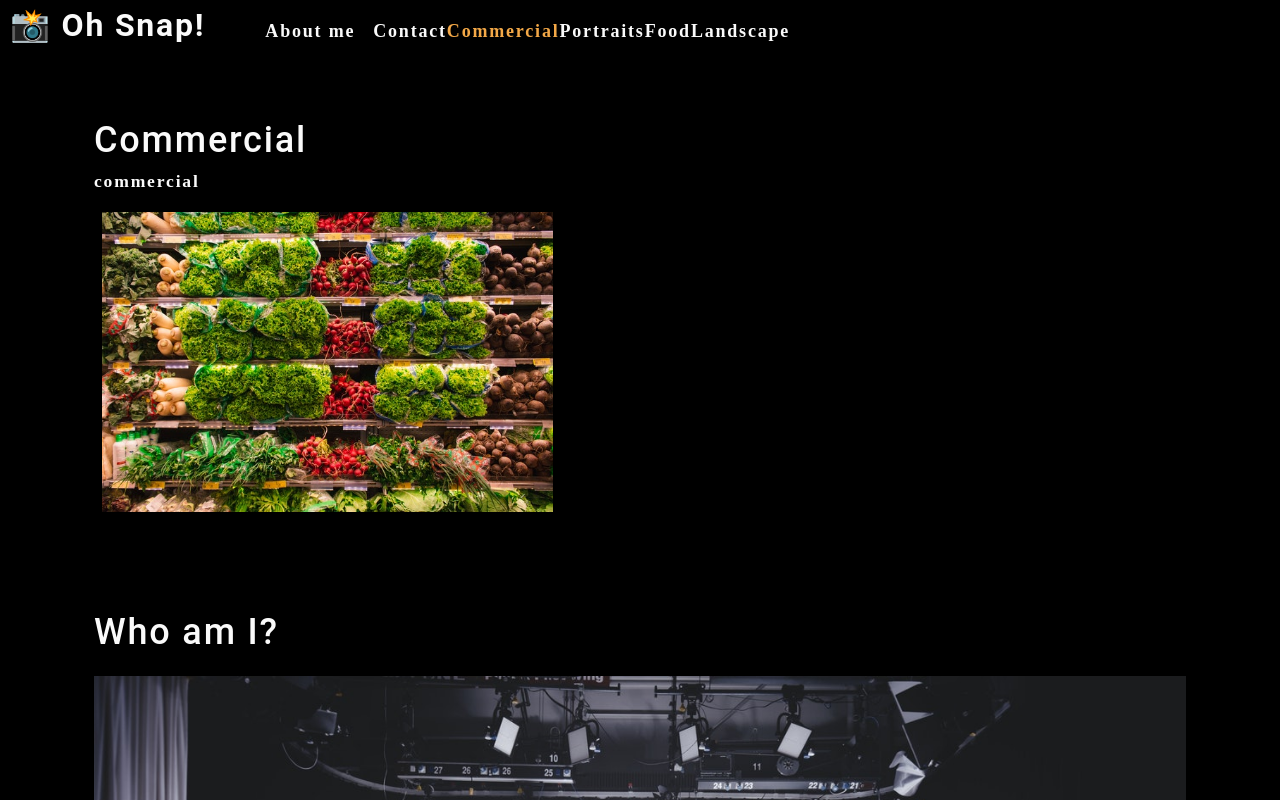
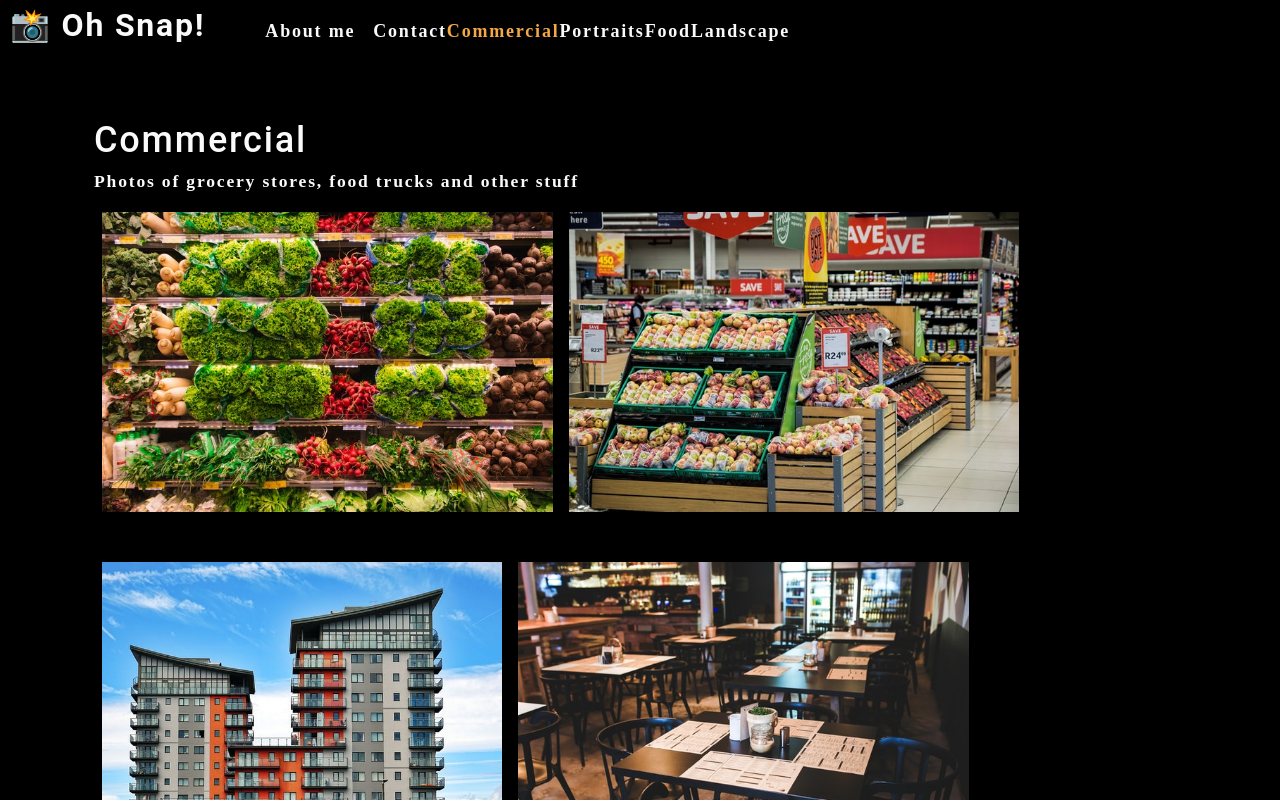
Before and after one commit to DYoshizawa079/photo-port, a React (Create React App) app: page / in a window 1280 px wide. Shown: the top 800 px of the page. Built offline with nearby package versions, Linux system fonts and the light colour scheme.

Commit message:
Added contact form markup

```diff
--- a/src/App.js
+++ b/src/App.js
@@ -31,7 +31,7 @@
       >
       </Nav>
       <main>
-        <Gallery></Gallery>
+        <Gallery currentCategory={currentCategory}></Gallery>
         <About></About>
       </main>
     </div>
--- a/src/components/Gallery/index.js
+++ b/src/components/Gallery/index.js
@@ -1,23 +1,14 @@
 import React from 'react';
 import { capitalizeFirstLetter } from '../../utils/helpers';
-import photo from "../../assets/small/commercial/0.jpg";
+import PhotoList from "../PhotoList";
 
-function Gallery(props) {
-    const currentCategory = {
-        name: "commercial",
-        description: "Photos of grocery stores, food trucks, and other commercial projects."
-    };
+function Gallery({ currentCategory }) {
+    const { name, description } = currentCategory;
     return (
         <section>
-            <h1>{capitalizeFirstLetter(currentCategory.name)}</h1>
-            <p>{currentCategory.name}</p>
-            <div>
-                <img
-                    src={photo}
-                    alt="Commercial Example"
-                    className='img-thumbnail mx-1'
-                />
-            </div>
+            <h1 data-testid="h1tag">{capitalizeFirstLetter(name)}</h1>
+            <p>{description}</p>
+            <PhotoList category={currentCategory.name} />
         </section>
     );
 }
--- /dev/null
+++ b/src/components/PhotoList/index.js
@@ -0,0 +1,129 @@
+import React, { useState } from 'react'
+//import Modal from '../Modal';
+
+function PhotoList({ category }) {
+
+    const [photos] = useState([
+        {
+            name: 'Grocery aisle',
+            category: 'commercial',
+            description: 'Lorem ipsum dolor sit amet, consectetur adipiscing elit. Nunc ultricie',
+        },
+        {
+            name: 'Grocery booth',
+            category: 'commercial',
+            description: 'Lorem ipsum dolor sit amet, consectetur adipiscing elit. Nunc ultricie',
+        },
+        {
+            name: 'Building exterior',
+            category: 'commercial',
+            description: 'Lorem ipsum dolor sit amet, consectetur adipiscing elit. Nunc ultricie',
+        },
+        {
+            name: 'Restaurant table',
+            category: 'commercial',
+            description: 'Lorem ipsum dolor sit amet, consectetur adipiscing elit. Nunc ultricie',
+        },
+        {
+            name: 'Cafe interior',
+            category: 'commercial',
+            description: 'Lorem ipsum dolor sit amet, consectetur adipiscing elit. Nunc ultricie',
+        },
+        {
+            name: 'Cat green eyes',
+            category: 'portraits',
+            description: 'Lorem ipsum dolor sit amet, consectetur adipiscing elit. Nunc ultricie',
+        },
+        {
+            name: 'Green parrot',
+            category: 'portraits',
+            description: 'Lorem ipsum dolor sit amet, consectetur adipiscing elit. Nunc ultricie',
+        },
+        {
+            name: 'Yellow macaw',
+            category: 'portraits',
+            description: 'Lorem ipsum dolor sit amet, consectetur adipiscing elit. Nunc ultricie',
+        },
+        {
+            name: 'Pug smile',
+            category: 'portraits',
+            description: 'Lorem ipsum dolor sit amet, consectetur adipiscing elit. Nunc ultricie',
+        },
+        {
+            name: 'Pancakes',
+            category: 'food',
+            description: 'Lorem ipsum dolor sit amet, consectetur adipiscing elit. Nunc ultricie',
+        },
+        {
+            name: 'Burrito',
+            category: 'food',
+            description: 'Lorem ipsum dolor sit amet, consectetur adipiscing elit. Nunc ultricie',
+        },
+        {
+            name: 'Scallop pasta',
+            category: 'food',
+            description: 'Lorem ipsum dolor sit amet, consectetur adipiscing elit. Nunc ultricie',
+        },
+        {
+            name: 'Burger',
+            category: 'food',
+            description: 'Lorem ipsum dolor sit amet, consectetur adipiscing elit. Nunc ultricie',
+        },
+        {
+            name: 'Fruit bowl',
+            category: 'food',
+            description: 'Lorem ipsum dolor sit amet, consectetur adipiscing elit. Nunc ultricie',
+        },
+        {
+            name: 'Green river',
+            category: 'landscape',
+            description: 'Lorem ipsum dolor sit amet, consectetur adipiscing elit. Nunc ultricie',
+        },
+        {
+            name: 'Docks',
+            category: 'landscape',
+            description: 'Lorem ipsum dolor sit amet, consectetur adipiscing elit. Nunc ultricie',
+        },
+        {
+            name: 'Panoramic village by sea',
+            category: 'landscape',
+            description: 'Lorem ipsum dolor sit amet, consectetur adipiscing elit. Nunc ultricie',
+        },
+        {
+            name: 'Domestic landscape',
+            category: 'landscape',
+            description: 'Lorem ipsum dolor sit amet, consectetur adipiscing elit. Nunc ultricie',
+        },
+        {
+            name: 'Park bench',
+            category: 'landscape',
+            description: 'Lorem ipsum dolor sit amet, consectetur adipiscing elit. Nunc ultricie',
+        },
+    ]);
+    /*  filter() is used to return array items that only meet a particular criteria.
+        Items are returned as an array.
+        In this case, returns only photos that fit a certain category.
+     */
+    const currentPhotos = photos.filter((photo) => photo.category === category);
+
+    return (
+        <div>
+            <div className="flex-row">
+                {/*
+                    Process each item in the currentPhotos array with the map function
+                */}
+                {currentPhotos.map((image, index) => (
+                    <img
+                        src={require(`../../assets/small/${category}/${index}.jpg`)}
+                        alt={image.name}
+                        className="img-thumbnail mx-1"
+                        // 'key' attribute must be there. Otherwise it'll cause an error
+                        key={image.name}
+                    />
+                ))}
+            </div>
+        </div>
+    )
+}
+
+export default PhotoList;
```
Also changed, not shown: src/components/Contact/index.js (added, +25 -0 lines).
